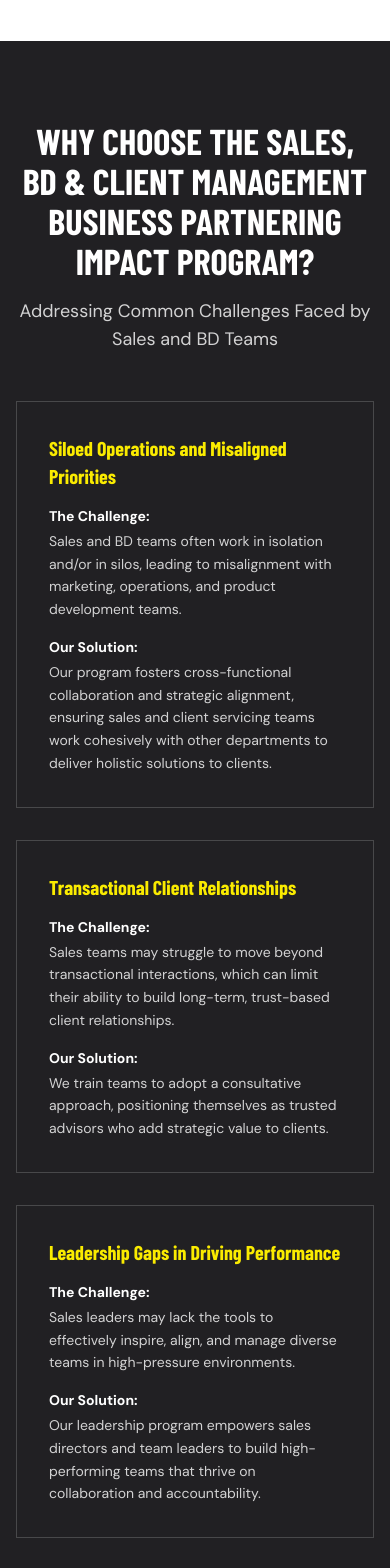
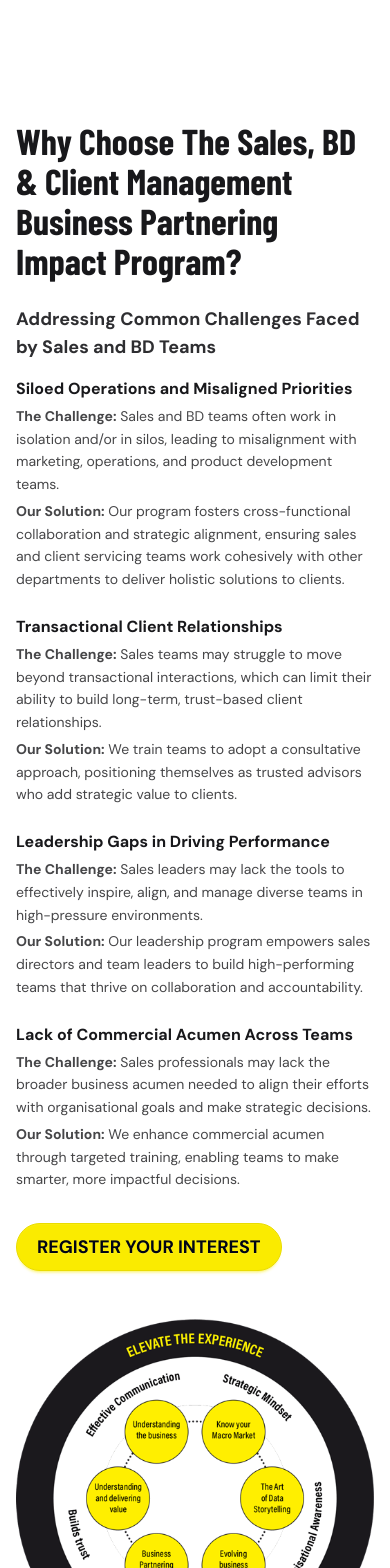
Before and after one commit to lsshawn/impactology-site, a SvelteKit app: page /sales-business-development-client-management-program in a window 390 px wide. Shown: the part 2100-3668 px from the top of the page. Built offline with nearby package versions, Linux system fonts and the light colour scheme; no server answers; a web font is replaced by a local one.

Commit message:
refactor program benefits

```diff
--- /dev/null
+++ b/src/lib/components/ProgramBenefitsSection.svelte
@@ -0,0 +1,162 @@
+<script lang="ts">
+	import { fly } from 'svelte/transition';
+
+	interface BenefitItem {
+		title: string;
+		description: string;
+	}
+
+	interface WhyItem {
+		title: string;
+		description: string;
+	}
+
+	interface Props {
+		whoShouldAttend: string[];
+		teamBenefits: BenefitItem[];
+		orgBenefits: BenefitItem[];
+		whyDifferent: WhyItem[];
+		whyIntro: string;
+	}
+
+	let { whoShouldAttend, teamBenefits, orgBenefits, whyDifferent, whyIntro }: Props = $props();
+
+	function trigger(node: HTMLElement, stateSetter: (v: boolean) => void) {
+		const observer = new IntersectionObserver(
+			([entry]) => {
+				if (entry.isIntersecting) {
+					stateSetter(true);
+					observer.disconnect();
+				}
+			},
+			{ threshold: 0.15 }
+		);
+		observer.observe(node);
+		return { destroy: () => observer.disconnect() };
+	}
+
+	let whoHeading = $state(false);
+	let whoGrid = $state(false);
+	let benefitsHeading = $state(false);
+	let benefitsGrid = $state(false);
+	let whyHeading = $state(false);
+	let whyGrid = $state(false);
+</script>
+
+<!-- Who Should Attend -->
+<section
+	class="py-20 md:py-28 bg-base-100"
+	use:trigger={(v) => {
+		whoHeading = v;
+		setTimeout(() => (whoGrid = v), 150);
+	}}
+>
+	<div class="container-custom">
+		{#if whoHeading}
+			<h2
+				class="text-4xl md:text-5xl font-bold text-center mb-12"
+				in:fly={{ y: 30, duration: 600 }}
+			>
+				WHO SHOULD ATTEND?
+			</h2>
+		{/if}
+		{#if whoGrid}
+			<div
+				class="flex flex-wrap justify-center gap-4 max-w-3xl mx-auto"
+				in:fly={{ y: 30, duration: 600 }}
+			>
+				{#each whoShouldAttend as role, i (i)}
+					<div class="bg-base-200 px-6 py-4 text-center">
+						<p class="font-medium">{role}</p>
+					</div>
+				{/each}
+			</div>
+		{/if}
+	</div>
+</section>
+
+<!-- Program Benefits -->
+<section
+	class="bg-[#fff000] py-20 md:py-28"
+	use:trigger={(v) => {
+		benefitsHeading = v;
+		setTimeout(() => (benefitsGrid = v), 150);
+	}}
+>
+	<div class="container-custom">
+		{#if benefitsHeading}
+			<h2
+				class="text-4xl md:text-5xl font-bold text-center mb-16"
+				in:fly={{ y: 30, duration: 600 }}
+			>
+				PROGRAM BENEFITS
+			</h2>
+		{/if}
+		{#if benefitsGrid}
+			<div class="grid grid-cols-1 lg:grid-cols-2 gap-12" in:fly={{ y: 30, duration: 600 }}>
+				<div>
+					<h3 class="text-2xl font-bold mb-8 text-center">For Your Team</h3>
+					<div class="space-y-4">
+						{#each teamBenefits as benefit}
+							<div class="flex items-start gap-4 bg-black/10 p-6">
+								<span class="text-black mt-1 shrink-0 text-xl">●</span>
+								<div>
+									<p class="font-bold mb-1">{benefit.title}:</p>
+									<p class="text-sm opacity-90">{benefit.description}</p>
+								</div>
+							</div>
+						{/each}
+					</div>
+				</div>
+				<div>
+					<h3 class="text-2xl font-bold mb-8 text-center">For Your Organisation</h3>
+					<div class="space-y-4">
+						{#each orgBenefits as benefit}
+							<div class="flex items-start gap-4 bg-black/10 p-6">
+								<span class="text-black mt-1 shrink-0 text-xl">●</span>
+								<div>
+									<p class="font-bold mb-1">{benefit.title}:</p>
+									<p class="text-sm opacity-90">{benefit.description}</p>
+								</div>
+							</div>
+						{/each}
+					</div>
+				</div>
+			</div>
+		{/if}
+	</div>
+</section>
+
+<!-- Why Impactology -->
+<section
+	class="py-20 md:py-28 bg-base-100"
+	use:trigger={(v) => {
+		whyHeading = v;
+		setTimeout(() => (whyGrid = v), 150);
+	}}
+>
+	<div class="container-custom">
+		{#if whyHeading}
+			<div class="text-center mb-12" in:fly={{ y: 30, duration: 600 }}>
+				<h2 class="text-4xl md:text-5xl font-bold mb-6">WHY IMPACTOLOGY?</h2>
+				<p class="text-lg max-w-3xl mx-auto opacity-80">{whyIntro}</p>
+			</div>
+		{/if}
+		{#if whyGrid}
+			<div
+				class="grid grid-cols-1 md:grid-cols-2 gap-6 max-w-4xl mx-auto"
+				in:fly={{ y: 30, duration: 600 }}
+			>
+				{#each whyDifferent as item}
+					<div class="flex items-start gap-4 border border-base-300 p-6">
+						<span class="text-primary mt-1 shrink-0 text-xl">★</span>
+						<div>
+							<p class="font-bold mb-1">{item.title}:</p>
+							<p class="text-sm opacity-80">{item.description}</p>
+						</div>
+					</div>
+				{/each}
+			</div>
+		{/if}
+	</div>
+</section>
--- a/src/routes/sales-business-development-client-management-program/+page.svelte
+++ b/src/routes/sales-business-development-client-management-program/+page.svelte
@@ -1,7 +1,10 @@
 <script lang="ts">
 	import SEO from '$lib/components/SEO.svelte';
+	import TestimonialSlider from '$lib/components/TestimonialSlider.svelte';
+	import EvolveBookSection from '$lib/components/EvolveBookSection.svelte';
 	import ClientLogosSection from '$lib/components/ClientLogosSection.svelte';
 	import RegisterInterestSection from '$lib/components/RegisterInterestSection.svelte';
+	import ProgramBenefitsSection from '$lib/components/ProgramBenefitsSection.svelte';
 	import { fly } from 'svelte/transition';
 
 	function trigger(node: HTMLElement, stateSetter: (v: boolean) => void) {
@@ -22,96 +25,48 @@
 		return { destroy: () => observer?.disconnect() };
 	}
 
-	const challenges = [
+	const modules = [
 		{
-			title: 'Siloed Operations and Misaligned Priorities',
-			challenge:
-				'Sales and BD teams often work in isolation and/or in silos, leading to misalignment with marketing, operations, and product development teams.',
-			solution:
-				'Our program fosters cross-functional collaboration and strategic alignment, ensuring sales and client servicing teams work cohesively with other departments to deliver holistic solutions to clients.'
+			icon: '/bpip-icon01.webp',
+			title: 'BUILD STRATEGIC BUSINESS PARTNERING SKILLS',
+			subtitle: 'Engage with clients as trusted advisors rather than transactional salespeople.',
+			description:
+				'Train your teams to engage with clients as trusted advisors rather than transactional salespeople. Develop the skills to align with and influence key stakeholders internally and externally, positioning your team as strategic partners who add real value.'
 		},
 		{
-			title: 'Transactional Client Relationships',
-			challenge:
-				'Sales teams may struggle to move beyond transactional interactions, which can limit their ability to build long-term, trust-based client relationships.',
-			solution:
-				'We train teams to adopt a consultative approach, positioning themselves as trusted advisors who add strategic value to clients.'
+			icon: '/bpip-icon02.webp',
+			title: 'STRENGTHEN LEADERSHIP ACROSS TEAMS',
+			subtitle: 'Inspire teams, foster collaboration, and drive accountability.',
+			description:
+				'Provide tools and frameworks to inspire teams, foster collaboration, and drive accountability. Equip leaders to navigate market disruptions and drive innovation, building high-performing teams that thrive in high-pressure environments.'
 		},
 		{
-			title: 'Leadership Gaps in Driving Performance',
-			challenge:
-				'Sales leaders may lack the tools to effectively inspire, align, and manage diverse teams in high-pressure environments.',
-			solution:
-				'Our leadership program empowers sales directors and team leaders to build high-performing teams that thrive on collaboration and accountability.'
+			icon: '/bpip-icon03.webp',
+			title: 'FOSTER CROSS-FUNCTIONAL COLLABORATION',
+			subtitle: 'Create alignment between sales, marketing, operations, and product teams.',
+			description:
+				'Create alignment between sales, marketing, operations, and product teams for seamless delivery. Train teams to communicate client needs effectively across functions to enhance service delivery and client satisfaction.'
 		},
 		{
-			title: 'Lack of Commercial Acumen Across Teams',
-			challenge:
-				'Sales professionals may lack the broader business acumen needed to align their efforts with organisational goals and make strategic decisions.',
-			solution:
-				'We enhance commercial acumen through targeted training, enabling teams to make smarter, more impactful decisions.'
-		}
-	];
-
-	const programHighlights = [
-		{
-			title: 'Build Strategic Business Partnering Skills',
-			items: [
-				{
-					subtitle: 'Enhance Client Relationships',
-					description:
-						'Train your teams to engage with clients as trusted advisors rather than transactional salespeople.'
-				},
-				{
-					subtitle: 'Increase Influence',
-					description:
-						'Develop the skills to align with and influence key stakeholders internally and externally.'
-				}
-			]
+			icon: '/bpip-icon04.webp',
+			title: 'ENHANCE COMMERCIAL ACUMEN',
+			subtitle: 'Align sales strategies with organisational goals and market dynamics.',
+			description:
+				'Train teams to align sales strategies with organisational goals and market dynamics. Equip sales teams to demonstrate ROI and articulate the value of their solutions to clients and leadership, enabling smarter and more impactful decisions.'
 		},
 		{
-			title: 'Strengthen Leadership Across Teams',
-			items: [
-				{
-					subtitle: 'Empower Sales Leaders',
-					description:
-						'Provide tools and frameworks to inspire teams, foster collaboration, and drive accountability.'
-				},
-				{
-					subtitle: 'Lead Through Change',
-					description: 'Equip leaders to navigate market disruptions and drive innovation.'
-				}
-			]
+			icon: '/bpip-icon05.webp',
+			title: 'OVERCOME SILOED OPERATIONS',
+			subtitle: 'Foster cross-functional collaboration and strategic alignment.',
+			description:
+				'Our program fosters cross-functional collaboration and strategic alignment, ensuring sales and client servicing teams work cohesively with other departments to deliver holistic solutions to clients, breaking down silos that hinder performance.'
 		},
 		{
-			title: 'Foster Cross-Functional Collaboration',
-			items: [
-				{
-					subtitle: 'Break Down Silos',
-					description:
-						'Create alignment between sales, marketing, operations, and product teams for seamless delivery.'
-				},
-				{
-					subtitle: 'Improve Communication',
-					description:
-						'Train teams to communicate client needs effectively across functions to enhance service delivery and client satisfaction.'
-				}
-			]
-		},
-		{
-			title: 'Enhance Commercial Acumen',
-			items: [
-				{
-					subtitle: 'Understand the Business Landscape',
-					description:
-						'Train teams to align sales strategies with organisational goals and market dynamics.'
-				},
-				{
-					subtitle: 'Focus on Value Creation',
-					description:
-						'Equip sales teams to demonstrate ROI and articulate the value of their solutions to clients and leadership.'
-				}
-			]
+			icon: '/bpip-icon06.webp',
+			title: 'BUILD TRUST-BASED CLIENT RELATIONSHIPS',
+			subtitle: 'Adopt a consultative approach for long-term client partnerships.',
+			description:
+				'We train teams to adopt a consultative approach, positioning themselves as trusted advisors who add strategic value to clients. Build trust and drive long-term partnerships that deliver exceptional client experiences and foster loyalty.'
 		}
 	];
 
@@ -152,7 +107,8 @@
 		},
 		{
 			title: 'Increased Client Retention',
-			description: 'Deliver exceptional client experiences that foster loyalty and repeat business.'
+			description:
+				'Deliver exceptional client experiences that foster loyalty and repeat business.'
 		}
 	];
 
@@ -179,16 +135,10 @@
 
 	let introImg = $state(false);
 	let introText = $state(false);
-	let challengesHeading = $state(false);
-	let challengesGrid = $state(false);
-	let highlightsHeading = $state(false);
-	let highlightsGrid = $state(false);
-	let whoHeading = $state(false);
-	let whoGrid = $state(false);
-	let benefitsHeading = $state(false);
-	let benefitsGrid = $state(false);
-	let whyHeading = $state(false);
-	let whyGrid = $state(false);
+	let uniqueImg = $state(false);
+	let uniqueText = $state(false);
+	let modulesHeading = $state(false);
+	let modulesGrid = $state(false);
 </script>
 
 <svelte:head>
@@ -225,7 +175,7 @@
 	<div class="absolute inset-0 bg-yellow-300/70 md:hidden"></div>
 	<div class="container-custom relative z-10 flex items-center h-full">
 		<div class="max-w-xl">
-			<h1 class="mb-6 text-3xl lg:text-6xl font-bold text-black">
+			<h1 class="mb-6 text-3xl lg:text-5xl font-bold text-black">
 				Sales, Business Development & Client Management Business Partnering Impact Program
 			</h1>
 			<a href="#register-interest" class="btn btn-secondary btn-lg uppercase font-bold mb-6">
@@ -289,36 +239,118 @@
 
 <ClientLogosSection />
 
-<!-- Why Choose — Challenges & Solutions -->
+<!-- Why Choose This Program -->
+<section
+	class="py-20 md:py-28 bg-base-100"
+	use:trigger={(v) => {
+		uniqueImg = v;
+		setTimeout(() => (uniqueText = v), 150);
+	}}
+>
+	<div class="container-custom">
+		<div class="grid grid-cols-1 lg:grid-cols-2 gap-12 items-center">
+			{#if uniqueText}
+				<div in:fly={{ x: -30, duration: 600 }}>
+					<h2 class="text-4xl md:text-5xl font-bold mb-6">
+						Why Choose The Sales, BD & Client Management Business Partnering Impact Program?
+					</h2>
+					<p class="text-lg font-bold mb-4 opacity-90">
+						Addressing Common Challenges Faced by Sales and BD Teams
+					</p>
+					<div class="space-y-6 mb-8">
+						<div>
+							<p class="font-bold mb-1">Siloed Operations and Misaligned Priorities</p>
+							<p class="text-sm leading-relaxed opacity-80 mb-1">
+								<strong>The Challenge:</strong> Sales and BD teams often work in isolation and/or in
+								silos, leading to misalignment with marketing, operations, and product development teams.
+							</p>
+							<p class="text-sm leading-relaxed opacity-80">
+								<strong>Our Solution:</strong> Our program fosters cross-functional collaboration and
+								strategic alignment, ensuring sales and client servicing teams work cohesively with other
+								departments to deliver holistic solutions to clients.
+							</p>
+						</div>
+						<div>
+							<p class="font-bold mb-1">Transactional Client Relationships</p>
+							<p class="text-sm leading-relaxed opacity-80 mb-1">
+								<strong>The Challenge:</strong> Sales teams may struggle to move beyond transactional
+								interactions, which can limit their ability to build long-term, trust-based client relationships.
+							</p>
+							<p class="text-sm leading-relaxed opacity-80">
+								<strong>Our Solution:</strong> We train teams to adopt a consultative approach, positioning
+								themselves as trusted advisors who add strategic value to clients.
+							</p>
+						</div>
+						<div>
+							<p class="font-bold mb-1">Leadership Gaps in Driving Performance</p>
+							<p class="text-sm leading-relaxed opacity-80 mb-1">
+								<strong>The Challenge:</strong> Sales leaders may lack the tools to effectively inspire,
+								align, and manage diverse teams in high-pressure environments.
+							</p>
+							<p class="text-sm leading-relaxed opacity-80">
+								<strong>Our Solution:</strong> Our leadership program empowers sales directors and team
+								leaders to build high-performing teams that thrive on collaboration and accountability.
+							</p>
+						</div>
+						<div>
+							<p class="font-bold mb-1">Lack of Commercial Acumen Across Teams</p>
+							<p class="text-sm leading-relaxed opacity-80 mb-1">
+								<strong>The Challenge:</strong> Sales professionals may lack the broader business acumen
+								needed to align their efforts with organisational goals and make strategic decisions.
+							</p>
+							<p class="text-sm leading-relaxed opacity-80">
+								<strong>Our Solution:</strong> We enhance commercial acumen through targeted training,
+								enabling teams to make smarter, more impactful decisions.
+							</p>
+						</div>
+					</div>
+					<a href="#register-interest" class="btn btn-primary btn-lg uppercase font-bold">
+						Register your interest
+					</a>
+				</div>
+			{/if}
+			{#if uniqueImg}
+				<div class="flex justify-center" in:fly={{ x: 30, duration: 600 }}>
+					<img
+						src="/bpip-cta.webp"
+						alt="Sales & BD Business Partnering unique program"
+						class="w-full max-w-md object-contain"
+					/>
+				</div>
+			{/if}
+		</div>
+	</div>
+</section>
+
+<EvolveBookSection />
+
+<!-- Program Highlights -->
 <section
 	class="py-20 md:py-28 bg-[#212023]"
 	use:trigger={(v) => {
-		challengesHeading = v;
-		setTimeout(() => (challengesGrid = v), 150);
+		modulesHeading = v;
+		setTimeout(() => (modulesGrid = v), 150);
 	}}
 >
 	<div class="container-custom">
-		{#if challengesHeading}
-			<div class="text-center mb-6" in:fly={{ y: 30, duration: 600 }}>
-				<h2 class="text-4xl md:text-5xl font-bold text-base-100 mb-4">
-					WHY CHOOSE THE SALES, BD & CLIENT MANAGEMENT BUSINESS PARTNERING IMPACT PROGRAM?
-				</h2>
-				<p class="text-lg text-base-100 opacity-80">
-					Addressing Common Challenges Faced by Sales and BD Teams
-				</p>
-			</div>
+		{#if modulesHeading}
+			<h2
+				class="text-5xl lg:text-7xl font-bold text-center mb-16 text-base-100"
+				in:fly={{ y: 30, duration: 600 }}
+			>
+				PROGRAM HIGHLIGHTS
+			</h2>
 		{/if}
-		{#if challengesGrid}
-			<div class="grid grid-cols-1 lg:grid-cols-2 gap-8 mt-12" in:fly={{ y: 30, duration: 600 }}>
-				{#each challenges as challenge, i (i)}
+		{#if modulesGrid}
+			<div class="grid grid-cols-1 lg:grid-cols-3 gap-8" in:fly={{ y: 30, duration: 600 }}>
+				{#each modules as module, i (i)}
 					<div class="border border-neutral-content/20 p-8 hover:border-primary transition-colors">
-						<h3 class="text-xl text-primary font-bold mb-4">{challenge.title}</h3>
-						<p class="text-sm font-bold text-white mb-1">The Challenge:</p>
-						<p class="text-sm leading-relaxed opacity-80 text-base-100 mb-4">
-							{challenge.challenge}
-						</p>
-						<p class="text-sm font-bold text-white mb-1">Our Solution:</p>
-						<p class="text-sm leading-relaxed opacity-80 text-base-100">{challenge.solution}</p>
+						<div class="mb-6">
+							<img src={module.icon} alt={module.title} class="w-16 h-16 object-contain mb-4" />
+							<h3 class="text-2xl text-primary font-bold mb-1">{module.title}</h3>
+							<p class="text-sm text-white mb-3">{module.subtitle}</p>
+						</div>
+						<p class="text-sm leading-relaxed opacity-90 text-base-100">{module.description}</p>
 					</div>
 				{/each}
 			</div>
@@ -326,175 +358,18 @@
 	</div>
 </section>
 
-<!-- Program Highlights -->
-<section
-	class="py-20 md:py-28 bg-base-300"
-	use:trigger={(v) => {
-		highlightsHeading = v;
-		setTimeout(() => (highlightsGrid = v), 150);
-	}}
->
+<ProgramBenefitsSection
+	{whoShouldAttend}
+	{teamBenefits}
+	{orgBenefits}
+	{whyDifferent}
+	whyIntro="At Impactology, we understand the unique challenges that sales, BD, and client management teams face in small to medium and large organisations. Our tailored programs are designed to address these pain points and deliver actionable solutions that drive real change."
+/>
+
+<!-- Testimonials -->
+<section class="bg-[#fff000] py-20 md:py-28">
 	<div class="container-custom">
-		{#if highlightsHeading}
-			<h2
-				class="text-4xl md:text-5xl font-bold text-center mb-16"
-				in:fly={{ y: 30, duration: 600 }}
-			>
-				PROGRAM HIGHLIGHTS
-			</h2>
-		{/if}
-		{#if highlightsGrid}
-			<div class="grid grid-cols-1 md:grid-cols-2 gap-8" in:fly={{ y: 30, duration: 600 }}>
-				{#each programHighlights as highlight, i (i)}
-					<div class="border border-base-content/20 p-8">
-						<h3 class="text-xl font-bold mb-6 text-primary">{highlight.title}</h3>
-						{#each highlight.items as item}
-							<div class="mb-4 last:mb-0">
-								<p class="font-bold mb-1">{item.subtitle}:</p>
-								<p class="text-sm opacity-80 leading-relaxed">{item.description}</p>
-							</div>
-						{/each}
-					</div>
-				{/each}
-			</div>
-		{/if}
-	</div>
-</section>
-
-<!-- Who Should Attend -->
-<section
-	class="py-20 md:py-28 bg-base-100"
-	use:trigger={(v) => {
-		whoHeading = v;
-		setTimeout(() => (whoGrid = v), 150);
-	}}
->
-	<div class="container-custom">
-		{#if whoHeading}
-			<h2
-				class="text-4xl md:text-5xl font-bold text-center mb-12"
-				in:fly={{ y: 30, duration: 600 }}
-			>
-				WHO SHOULD ATTEND?
-			</h2>
-		{/if}
-		{#if whoGrid}
-			<div
-				class="grid grid-cols-2 md:grid-cols-4 gap-4 max-w-4xl mx-auto"
-				in:fly={{ y: 30, duration: 600 }}
-			>
-				{#each whoShouldAttend as role, i (i)}
-					<div class="bg-base-200 p-4 text-center">
-						<p class="font-medium">{role}</p>
-					</div>
-				{/each}
-			</div>
-		{/if}
-	</div>
-</section>
-
-<!-- Program Benefits -->
-<section
-	class="bg-[#fff000] py-20 md:py-28"
-	use:trigger={(v) => {
-		benefitsHeading = v;
-		setTimeout(() => (benefitsGrid = v), 150);
-	}}
->
-	<div class="container-custom">
-		{#if benefitsHeading}
-			<h2
-				class="text-4xl md:text-5xl font-bold text-center mb-16"
-				in:fly={{ y: 30, duration: 600 }}
-			>
-				PROGRAM BENEFITS
-			</h2>
-		{/if}
-		{#if benefitsGrid}
-			<div class="grid grid-cols-1 lg:grid-cols-2 gap-12" in:fly={{ y: 30, duration: 600 }}>
-				<div>
-					<h3 class="text-2xl font-bold mb-8 text-center">For Your Team</h3>
-					<div class="space-y-4">
-						{#each teamBenefits as benefit}
-							<div class="flex items-start gap-4 bg-black/10 p-6">
-								<span class="text-black mt-1 shrink-0 text-xl">●</span>
-								<div>
-									<p class="font-bold mb-1">{benefit.title}:</p>
-									<p class="text-sm opacity-90">{benefit.description}</p>
-								</div>
-							</div>
-						{/each}
-					</div>
-				</div>
-				<div>
-					<h3 class="text-2xl font-bold mb-8 text-center">For Your Organisation</h3>
-					<div class="space-y-4">
-						{#each orgBenefits as benefit}
-							<div class="flex items-start gap-4 bg-black/10 p-6">
-								<span class="text-black mt-1 shrink-0 text-xl">●</span>
-								<div>
-									<p class="font-bold mb-1">{benefit.title}:</p>
-									<p class="text-sm opacity-90">{benefit.description}</p>
-								</div>
-							</div>
-						{/each}
-					</div>
-				</div>
-			</div>
-		{/if}
-	</div>
-</section>
-
-<!-- Why Impactology -->
-<section
-	class="py-20 md:py-28 bg-base-100"
-	use:trigger={(v) => {
-		whyHeading = v;
-		setTimeout(() => (whyGrid = v), 150);
-	}}
->
-	<div class="container-custom">
-		{#if whyHeading}
-			<div class="text-center mb-12" in:fly={{ y: 30, duration: 600 }}>
-				<h2 class="text-4xl md:text-5xl font-bold mb-6">WHY IMPACTOLOGY?</h2>
-				<p class="text-lg max-w-3xl mx-auto opacity-80">
-					At Impactology, we understand the unique challenges that sales, BD, and client management
-					teams face in small to medium and large organisations. Our tailored programs are designed
-					to address these pain points and deliver actionable solutions that drive real change.
-				</p>
-			</div>
-		{/if}
-		{#if whyGrid}
-			<div
-				class="grid grid-cols-1 md:grid-cols-2 gap-6 max-w-4xl mx-auto"
-				in:fly={{ y: 30, duration: 600 }}
-			>
-				{#each whyDifferent as item}
-					<div class="flex items-start gap-4 border border-base-300 p-6">
-						<span class="text-primary mt-1 shrink-0 text-xl">★</span>
-						<div>
-							<p class="font-bold mb-1">{item.title}:</p>
-							<p class="text-sm opacity-80">{item.description}</p>
-						</div>
-					</div>
-				{/each}
-			</div>
-		{/if}
-	</div>
-</section>
-
-<!-- Take the First Step -->
-<section class="py-20 md:py-28 bg-base-100">
-	<div class="container-custom max-w-4xl mx-auto text-center">
-		<h2 class="text-4xl md:text-5xl font-bold mb-6">
-			TAKE THE FIRST STEP TOWARD SUSTAINABLE GROWTH
-		</h2>
-		<p class="text-lg leading-relaxed opacity-80">
-			Empower your sales, BD, and client management teams to overcome bottlenecks, drive revenue,
-			and build long-term client relationships. The Sales, BD & Client Management Business
-			Partnering IMPACT Program is your pathway to creating high-performing teams that thrive in
-			today's competitive environment.
-		</p>
+		<TestimonialSlider />
 	</div>
 </section>
 
```
Also changed, not shown: src/routes/marketing-communications-business-partnering-program/+page.svelte (+8 -127 lines).
